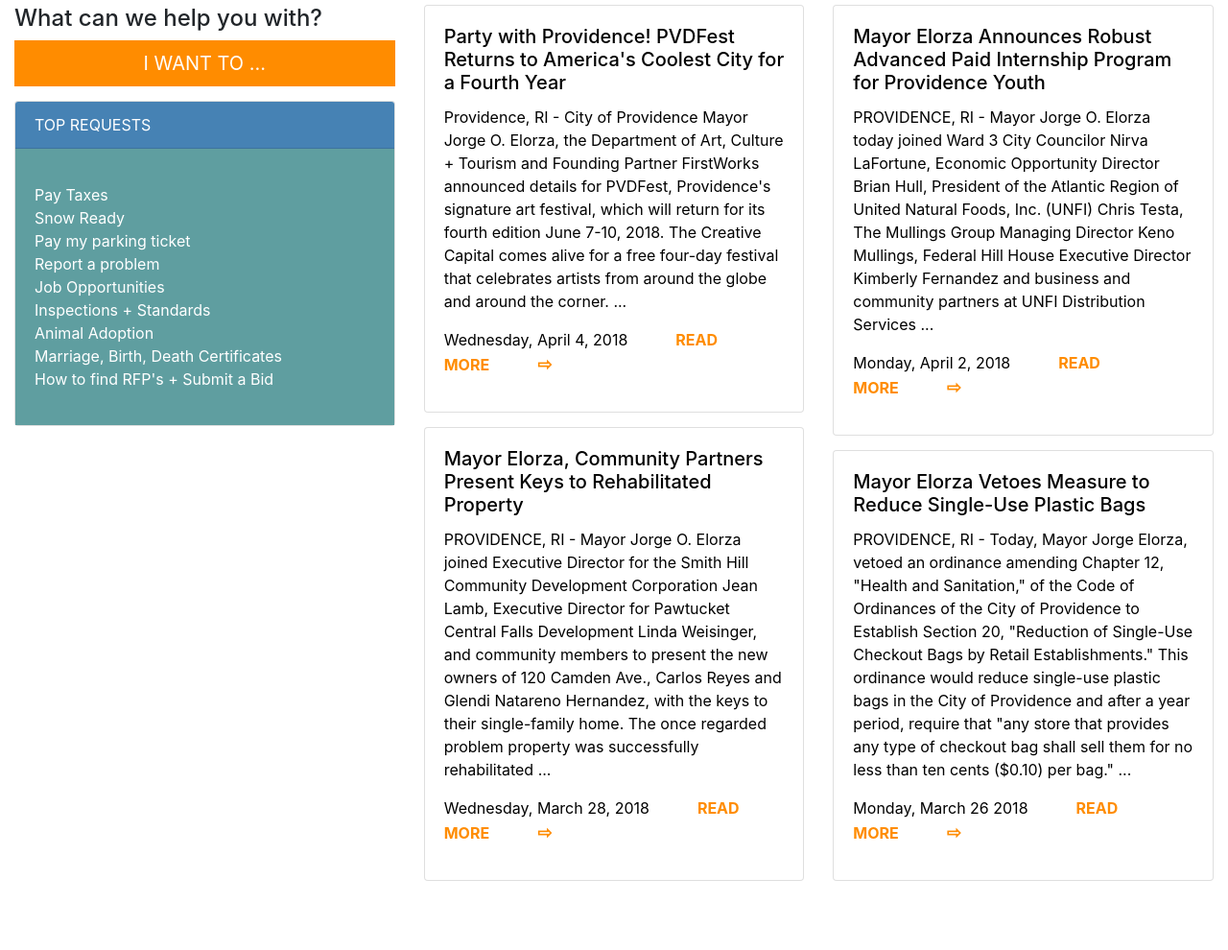
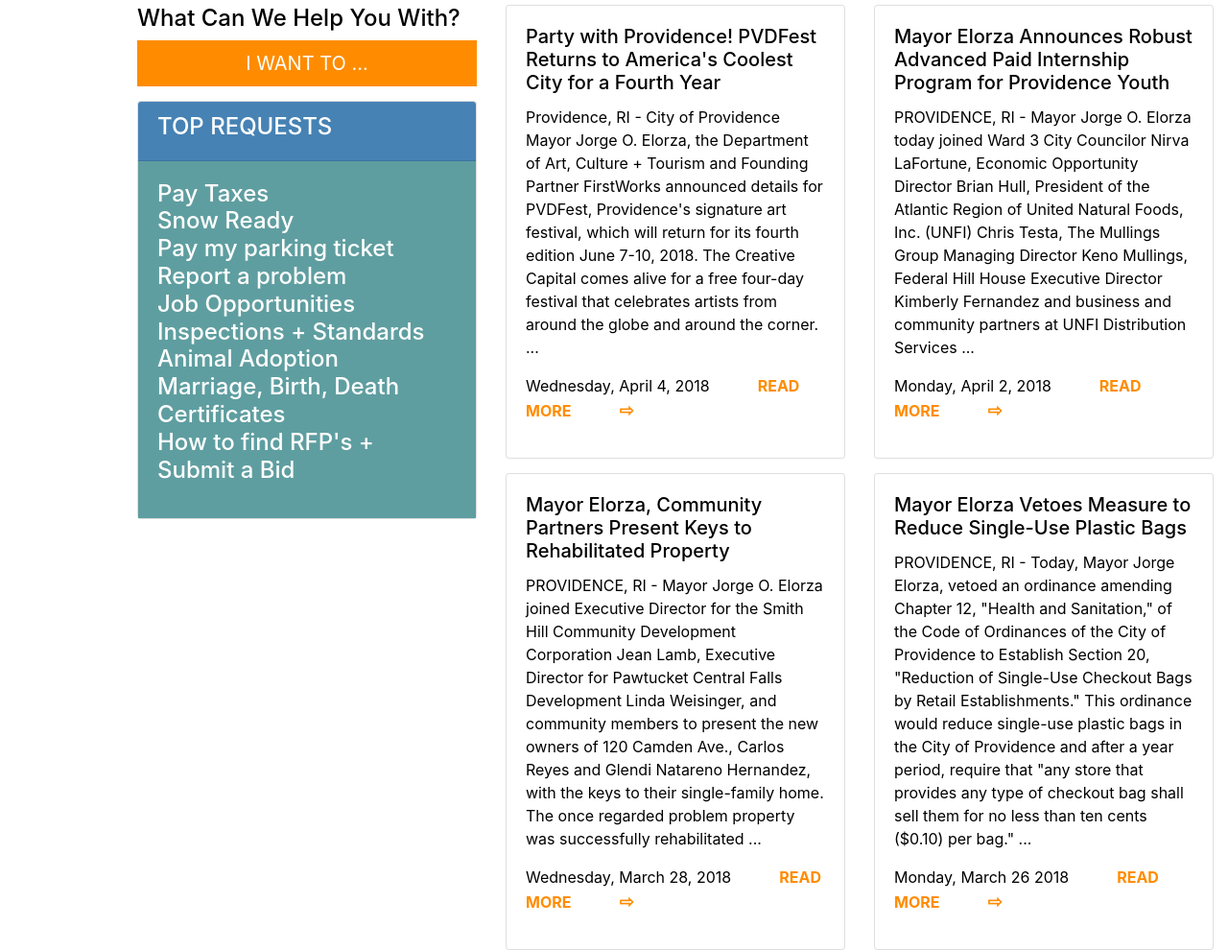
Before and after one commit to LaureenAnn/PVD-Site, a plain HTML site: page index.html in a window 1280 px wide. Shown: the part 457-1447 px from the top of the page at 96% size. Before the commit the page ends 1375 px from the top, so only its background shows below. Drawn offline with Linux system fonts and the light colour scheme.

Commit message:
Added readme

```diff
--- a/index.html
+++ b/index.html
@@ -1,5 +1,17 @@
 <!doctype html>
 <style>
+
+ .a:hover {
+       background-color: white;
+       color: darkorange;
+   }
+
+ .box {
+    border-style: solid;
+    border-color: darkorange;
+    border-width: 2px;
+    text-align: center;
+  }
 
 </style>
 
@@ -12,7 +24,7 @@
         <nav class="navbar navbar-expand-lg navbar-light bg-light">
             <div class="container">
                 <div class="col-sm">
-                    <p style="text-salign center; margin:0; color:orange;">CITY OF PROVIDENCE
+                    <p style="text-align center; margin:0; color:orange;">CITY OF PROVIDENCE
                     </p>
                 </div>
                 <div class="col-sm">
@@ -38,14 +50,16 @@
 
             <div class="row">
 
-                <div class="col-sm" style="width=50px;">
-                      <h4>What can we help you with?</h4>
-                        <button class="btn btn-lg btn-block" style="border-radius: 0; background-color: darkorange; color: white;" type="submit"><a style="text-decoration:none; color: white" href="http://www.providenceri.gov/i-want-to/">I WANT TO ...</a></button>
+                <div class="col-sm" style="margin-left: 10%">
+                      <h4 class="" style="color: black; text-align: center; text-align: justify;">What Can We Help You With?</h4>
+                        <a class="link" style="text-decoration:none;" href="http://www.providenceri.gov/i-want-to/">
+                        <button class="btn btn-lg btn-block a" style="border-radius: 0; background-color: darkorange; color: white; size: large;">I WANT TO ...</button>
+                        </a>
                         <div class="card" style="width: 100%; margin-top: 15px;">
-                           <div class="card-header" style="color: white; background-color: steelblue;">TOP REQUESTS</div>
+                           <div class="card-header" style="color: white; background-color: steelblue;"><h4>TOP REQUESTS</h4></div>
                             <div class="card-body" style="background-color: cadetblue;">
                                 <div class="card-text">
-                                    <p><ul style="list-style-type: none; margin-left: -40px; color: white;">
+                                    <h4><ul style="list-style-type: none; margin-left: -40px; color: white;">
                                         <a style="text-decoration: none; color: white;" href="http://www.providenceri.gov/collector/online-tax-payment-system/"><li>Pay Taxes</li></a>
                                         <a style="text-decoration: none; color: white;" href="http://www.providenceri.gov/snow-ready/"><li>Snow Ready</li></a>
                                         <a style="text-decoration: none; color: white;" href="https://wmq.etimspayments.com/pbw/include/providence/input.jsp"><li>Pay my parking ticket</li></a>
@@ -55,52 +69,54 @@
                                         <a style="text-decoration: none; color: white;" href="http://www.providenceri.gov/animal-control/adoptions/"><li>Animal Adoption</li></a>
                                         <a style="text-decoration: none; color: white;" href="http://www.providenceri.gov/vital-records/"><li>Marriage, Birth, Death Certificates</li></a>
                                         <a style="text-decoration: none; color: white;" href="http://www.providenceri.gov/purchasing/how-to-submit-a-bid/"><li>How to find RFP's + Submit a Bid</li></a>
-                                    </ul></p></div>
+                                    </ul></h4></div>
                             </div>
                         </div>
                 </div>
 
                 <div class="col-sm" width=20>
+                        <a class="link" style="text-decoration: none; color: black;" href="http://www.providenceri.gov/party-providence-pvdfest-returns-americas-coolest-city-fourth-year/">
                         <div class="card" style="width: 100%;">
-                            <div class="card-body">
-                                <a style="text-decoration: none; color: black;" href="http://www.providenceri.gov/party-providence-pvdfest-returns-americas-coolest-city-fourth-year/">
+                            <div class="card-body a">
                                 <h5 class="card-title">Party with Providence! PVDFest Returns to America's Coolest City for a Fourth Year</h5>
                                 <p class="card-text">Providence, RI - City of Providence Mayor Jorge O. Elorza, the Department of Art, Culture + Tourism and Founding Partner FirstWorks announced details for PVDFest, Providence's signature art festival, which will return for its fourth edition June 7-10, 2018. The Creative Capital comes alive for a free four-day festival that celebrates artists from around the globe and around the corner. ...</p>
                                 <p><span style="margin-right: 50px">Wednesday, April 4, 2018</span><span style="color: darkorange; font-weight: bold; margin-right: 50px">READ MORE</span><span style="color: darkorange; font-weight: bold; font-size: large;">&#8680</span></p>
-                                </a>
                             </div>
                         </div>
+                        </a>
 
+                        <a class="link" style="text-decoration: none; color: black;" href="http://www.providenceri.gov/mayor-elorza-community-partners-present-keys-rehabilitated-property-2/">
                         <div class="card" style="width: 100%; margin-top: 15px;">
-                            <div class="card-body">
-                                <a style="text-decoration: none; color: black;" href="http://www.providenceri.gov/mayor-elorza-community-partners-present-keys-rehabilitated-property-2/">
+                            <div class="card-body a">
                                 <h5 class="card-title">Mayor Elorza, Community Partners Present Keys to Rehabilitated Property</h5>
                                 <p class="card-text">PROVIDENCE, RI - Mayor Jorge O. Elorza joined Executive Director for the Smith Hill Community Development Corporation Jean Lamb, Executive Director for Pawtucket Central Falls Development Linda Weisinger, and community members to present the new owners of 120 Camden Ave., Carlos Reyes and Glendi Natareno Hernandez, with the keys to their single-family home. The once regarded problem property was successfully rehabilitated ...</p>
                                 <p> <span style="margin-right: 50px">Wednesday, March 28, 2018</span><span style="color: darkorange; font-weight: bold; margin-right: 50px">READ MORE</span><span style="color: darkorange; font-weight: bold; font-size: large;">&#8680</span></p>
-                                </a>
+
                             </div>
                         </div>
+                        </a>
                </div>
 
                 <div class="col-sm">
+                       <a class="link" style="text-decoration: none; color: black;" href="http://www.providenceri.gov/mayor-elorza-announces-robust-advanced-paid-internship-program-providence-youth/">
                         <div class="card" style="width: 100%;">
-                            <div class="card-body">
-                                <a style="text-decoration: none; color: black;" href="http://www.providenceri.gov/mayor-elorza-announces-robust-advanced-paid-internship-program-providence-youth/">
+                            <div class="card-body a">
                                 <h5 class="card-title">Mayor Elorza Announces Robust Advanced Paid Internship Program for Providence Youth</h5>
                                 <p class="card-text">PROVIDENCE, RI - Mayor Jorge O. Elorza today joined Ward 3 City Councilor Nirva LaFortune, Economic Opportunity Director Brian Hull, President of the Atlantic Region of United Natural Foods, Inc. (UNFI) Chris Testa, The Mullings Group Managing Director Keno Mullings, Federal Hill House Executive Director Kimberly Fernandez and business and community partners at UNFI Distribution Services ...</p>
                                 <p><span style="margin-right: 50px">Monday, April 2, 2018</span><span style="color: darkorange; font-weight: bold; margin-right: 50px">READ MORE</span><span style="color: darkorange; font-weight: bold; font-size: large;">&#8680</span></p>
-                                </a>
                             </div>
                         </div>
+                        </a>
+
+                        <a class="link" style="text-decoration: none; color: black" href="http://www.providenceri.gov/mayor-elorza-vetoes-measure-reduce-single-use-plastic-bags/">
                         <div class="card" style="width: 100%; margin-top: 15px;">
-                            <div class="card-body">
-                               <a style="text-decoration: none; color: black" href="http://www.providenceri.gov/mayor-elorza-vetoes-measure-reduce-single-use-plastic-bags/">
-                               <h5 class="card-title">Mayor Elorza Vetoes Measure to Reduce Single-Use Plastic Bags</h5>
+                            <div class="card-body a">
+                                <h5 class="card-title">Mayor Elorza Vetoes Measure to Reduce Single-Use Plastic Bags</h5>
                                 <p class="card-text">PROVIDENCE, RI - Today, Mayor Jorge Elorza, vetoed an ordinance amending Chapter 12, "Health and Sanitation," of the Code of Ordinances of the City of Providence to Establish Section 20, "Reduction of Single-Use Checkout Bags by Retail Establishments." This ordinance would reduce single-use plastic bags in the City of Providence and after a year period, require that "any store that provides any type of checkout bag shall sell them for no less than ten cents ($0.10) per bag." ...</p>
                                 <p><span style="margin-right: 50px">Monday, March 26 2018</span><span style="color: darkorange; font-weight: bold; margin-right: 50px">READ MORE</span><span style="color: darkorange; font-weight: bold; font-size: large;">&#8680</span></p>
-                                </a>
                             </div>
                         </div>
+                        </a>
                </div>
 
                </div>
```
Also changed, not shown: 1 other file.
